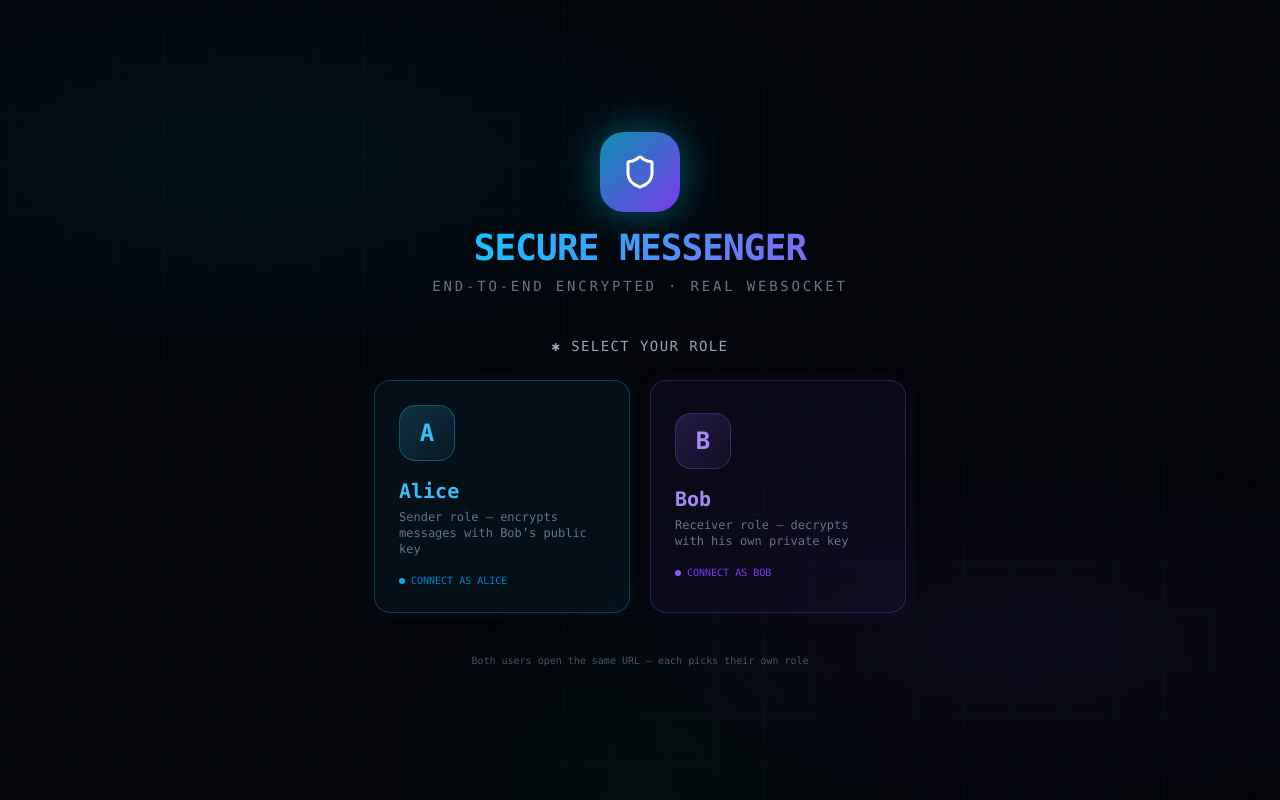
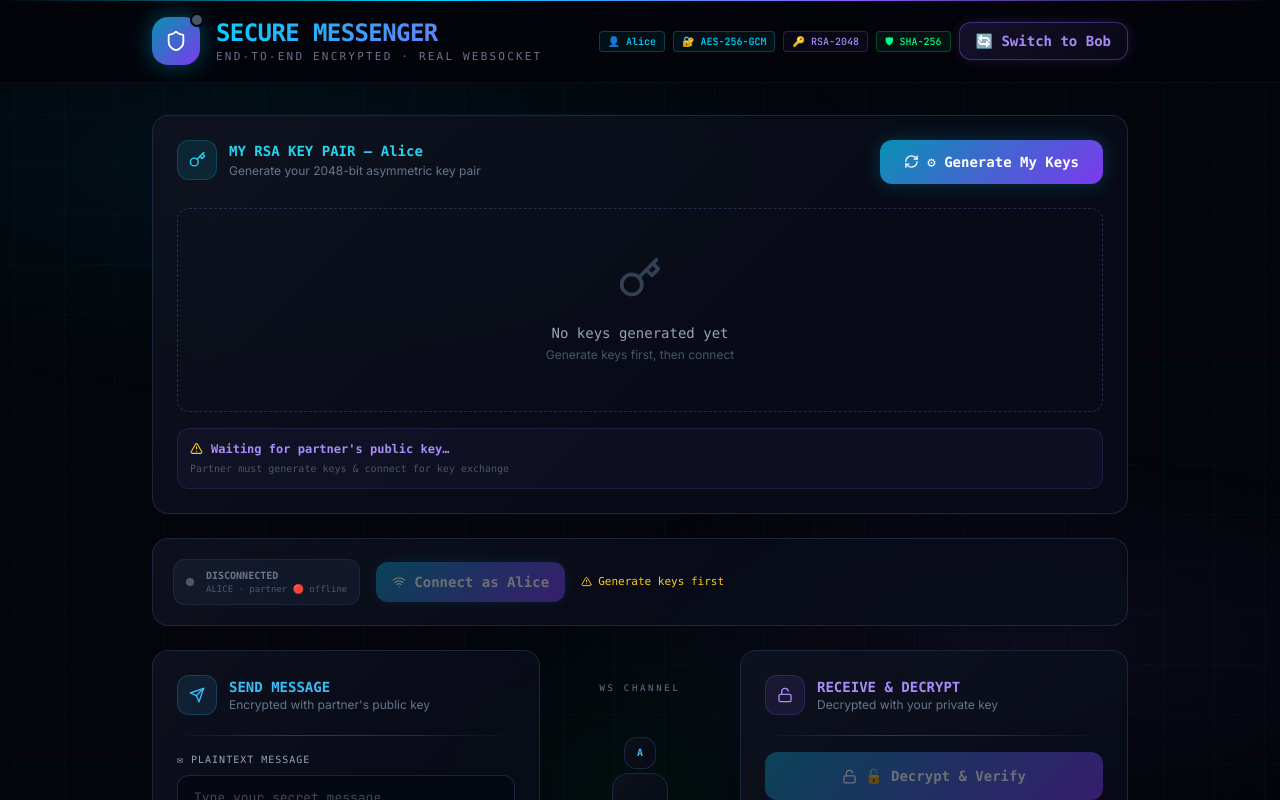
Before and after one commit to achwak-bahi/secure-messenger---Copie, a React (Vite) app: page / in a window 1280 px wide. Shown: the top 800 px of the page. Built offline with nearby package versions, Linux system fonts and the light colour scheme.

Commit message:
feat: auto-detect role from hostname (localhost=alice, ngrok=bob)

```diff
--- a/src/App.jsx
+++ b/src/App.jsx
@@ -8,7 +8,15 @@ import {
 import { generateRSAKeyPair, encryptMessage, decryptMessage } from './crypto/cryptoUtils'
 import { useSocket } from './hooks/useSocket'
 
-// ── UI helpers ───────────────────────────────────────────────────
+// ── auto-detect role from hostname ───────────────────────────
+// localhost  → alice
+// ngrok URL  → bob
+const detectRole = () =>
+  window.location.hostname === 'localhost' || window.location.hostname === '127.0.0.1'
+    ? 'alice'
+    : 'bob'
+
+// ── UI helpers ───────────────────────────────────────────────
 const Chip = ({ color = 'gray', children }) => (
   <span className={`chip chip-${color}`}>{children}</span>
 )
@@ -117,77 +125,12 @@ const NetworkChannel = ({ aliceConnected, bobConnected, hasPacket, simulateAttac
   )
 }
 
-// ══ ROLE SELECTION SPLASH SCREEN ════════════════════════════════════
-const RoleSelector = ({ onSelect }) => (
-  <div className="min-h-screen flex items-center justify-center" style={{ position: 'relative', zIndex: 1 }}>
-    <div className="text-center space-y-10 px-6">
-      {/* Logo */}
-      <div className="flex flex-col items-center gap-4">
-        <div className="w-20 h-20 rounded-3xl flex items-center justify-center"
-          style={{ background: 'linear-gradient(135deg, #0891b2, #7c3aed)', boxShadow: '0 0 40px rgba(0,212,255,0.4)' }}>
-          <Shield size={36} className="text-white" />
-        </div>
-        <div>
-          <h1 className="text-4xl font-black font-mono grad-cyan-violet tracking-tight">SECURE MESSENGER</h1>
-          <p className="text-slate-500 font-mono text-sm tracking-[0.2em] mt-2">END-TO-END ENCRYPTED · REAL WEBSOCKET</p>
-        </div>
-      </div>
-
-      {/* Role cards */}
-      <div>
-        <p className="text-slate-400 font-mono text-sm mb-6 tracking-widest">✱ SELECT YOUR ROLE</p>
-        <div className="flex flex-col sm:flex-row gap-5 justify-center">
-
-          {/* Alice */}
-          <button onClick={() => onSelect('alice')}
-            className="group relative w-64 rounded-2xl p-6 text-left transition-all duration-300 hover:scale-105"
-            style={{ background: 'rgba(56,189,248,0.06)', border: '1px solid rgba(56,189,248,0.25)', boxShadow: '0 0 20px rgba(56,189,248,0.08)' }}
-            onMouseEnter={e => e.currentTarget.style.boxShadow = '0 0 30px rgba(56,189,248,0.25)'}
-            onMouseLeave={e => e.currentTarget.style.boxShadow = '0 0 20px rgba(56,189,248,0.08)'}>
-            <div className="w-14 h-14 rounded-2xl flex items-center justify-center mb-4"
-              style={{ background: 'linear-gradient(135deg, rgba(56,189,248,0.2), rgba(56,189,248,0.05))', border: '1px solid rgba(56,189,248,0.3)' }}>
-              <span className="text-2xl font-black font-mono text-sky-400">A</span>
-            </div>
-            <p className="text-xl font-black font-mono text-sky-400 mb-1">Alice</p>
-            <p className="text-xs text-slate-500 font-mono">Sender role — encrypts messages with Bob’s public key</p>
-            <div className="mt-4 flex items-center gap-1.5">
-              <span className="w-1.5 h-1.5 rounded-full bg-sky-500" />
-              <span className="text-[10px] font-mono text-sky-600">CONNECT AS ALICE</span>
-            </div>
-          </button>
-
-          {/* Bob */}
-          <button onClick={() => onSelect('bob')}
-            className="group relative w-64 rounded-2xl p-6 text-left transition-all duration-300 hover:scale-105"
-            style={{ background: 'rgba(139,92,246,0.06)', border: '1px solid rgba(139,92,246,0.25)', boxShadow: '0 0 20px rgba(139,92,246,0.08)' }}
-            onMouseEnter={e => e.currentTarget.style.boxShadow = '0 0 30px rgba(139,92,246,0.25)'}
-            onMouseLeave={e => e.currentTarget.style.boxShadow = '0 0 20px rgba(139,92,246,0.08)'}>
-            <div className="w-14 h-14 rounded-2xl flex items-center justify-center mb-4"
-              style={{ background: 'linear-gradient(135deg, rgba(139,92,246,0.2), rgba(139,92,246,0.05))', border: '1px solid rgba(139,92,246,0.3)' }}>
-              <span className="text-2xl font-black font-mono text-violet-400">B</span>
-            </div>
-            <p className="text-xl font-black font-mono text-violet-400 mb-1">Bob</p>
-            <p className="text-xs text-slate-500 font-mono">Receiver role — decrypts with his own private key</p>
-            <div className="mt-4 flex items-center gap-1.5">
-              <span className="w-1.5 h-1.5 rounded-full bg-violet-500" />
-              <span className="text-[10px] font-mono text-violet-600">CONNECT AS BOB</span>
-            </div>
-          </button>
-        </div>
-      </div>
-
-      <p className="text-[10px] text-slate-600 font-mono">
-        Both users open the same URL — each picks their own role
-      </p>
-    </div>
-  </div>
-)
-
 // ════════════════════════════════════════════════════════════
 // MAIN APP
 // ════════════════════════════════════════════════════════════
 export default function App() {
-  const [role, setRole] = useState(null)   // null = not chosen yet
+  // role is auto-detected from hostname, then can be toggled manually
+  const [role, setRole] = useState(detectRole)
   const isAlice   = role === 'alice'
   const roleLabel = isAlice ? 'Alice' : 'Bob'
   const chipColor = isAlice ? 'cyan' : 'violet'
@@ -208,11 +151,12 @@ export default function App() {
   const [showInspector,    setShowInspector]    = useState(false)
   const [msgCount,         setMsgCount]         = useState(0)
 
-  const socket = useSocket(role || 'alice')
+  const socket = useSocket(role)
 
+  // switch role + reset all state
   const handleRoleSwitch = () => {
     socket.disconnect()
-    setRole(null)   // back to splash screen
+    setRole(r => r === 'alice' ? 'bob' : 'alice')
     setMyKeys(null); setPartnerCryptoKey(null)
     setEncryptedPacket(null); setDecryptResult(null)
     setSteps([]); setMessage('')
@@ -272,16 +216,16 @@ export default function App() {
     setDecrypting(false)
   }
 
-  // ══ Show splash screen if no role chosen yet ══
-  if (!role) return <RoleSelector onSelect={setRole} />
-
   return (
     <div className="min-h-screen" style={{ position: 'relative', zIndex: 1 }}>
+
+      {/* HEADER */}
       <header className="sticky top-0 z-50 border-b border-white/[0.04] scanline-overlay"
         style={{ background: 'rgba(3,5,10,0.92)', backdropFilter: 'blur(24px)' }}>
         <div className="h-px" style={{ background: 'linear-gradient(90deg, transparent, #00d4ff, #8b5cf6, transparent)' }} />
         <div className="max-w-5xl mx-auto px-6 py-4">
           <div className="flex items-center justify-between gap-4 flex-wrap">
+            {/* Logo */}
             <div className="flex items-center gap-4">
               <div className="relative">
                 <div className="w-12 h-12 rounded-2xl flex items-center justify-center"
@@ -296,19 +240,28 @@ export default function App() {
                 <p className="text-[11px] text-slate-500 font-mono tracking-[0.2em]">END-TO-END ENCRYPTED · REAL WEBSOCKET</p>
               </div>
             </div>
+
+            {/* Chips + Switch Role */}
             <div className="flex items-center gap-2 flex-wrap">
               <Chip color={chipColor}>👤 {roleLabel}</Chip>
               <Chip color="cyan">🔐 AES-256-GCM</Chip>
               <Chip color="violet">🔑 RSA-2048</Chip>
               <Chip color="green">🛡 SHA-256</Chip>
-              <button onClick={handleRoleSwitch}
+
+              {/* Toggle button — shows where you'll switch TO */}
+              <button
+                onClick={handleRoleSwitch}
                 className="flex items-center gap-2 px-4 py-2 rounded-xl font-mono text-sm font-bold transition-all"
                 style={{
-                  background: 'rgba(30,45,74,0.4)',
-                  border: '1px solid rgba(100,116,139,0.3)',
-                  color: '#94a3b8',
-                }}>
-                🔄 Switch Role
+                  background: isAlice
+                    ? 'linear-gradient(135deg, rgba(139,92,246,0.15), rgba(139,92,246,0.05))'
+                    : 'linear-gradient(135deg, rgba(56,189,248,0.15), rgba(56,189,248,0.05))',
+                  border: isAlice ? '1px solid rgba(139,92,246,0.4)' : '1px solid rgba(56,189,248,0.4)',
+                  color: isAlice ? '#a78bfa' : '#38bdf8',
+                  boxShadow: isAlice ? '0 0 12px rgba(139,92,246,0.2)' : '0 0 12px rgba(56,189,248,0.2)',
+                }}
+              >
+                {isAlice ? '🔄 Switch to Bob' : '🔄 Switch to Alice'}
               </button>
             </div>
           </div>
@@ -316,6 +269,8 @@ export default function App() {
       </header>
 
       <main className="max-w-5xl mx-auto px-6 py-8 space-y-6">
+
+        {/* KEY MANAGEMENT */}
         <GlassCard glow={myKeys ? 'glow-cyan' : ''} className="p-6">
           <div className="flex items-start justify-between mb-6 gap-4 flex-wrap">
             <div className="flex items-center gap-3">
@@ -334,6 +289,7 @@ export default function App() {
               {loadingKeys ? 'Generating…' : '⚙ Generate My Keys'}
             </button>
           </div>
+
           {myKeys ? (
             <div className="grid md:grid-cols-2 gap-4 anim-fade-in">
               <div className="rounded-xl p-4" style={{ background: 'rgba(0,255,136,0.04)', border: '1px solid rgba(0,255,136,0.15)' }}>
@@ -355,6 +311,7 @@ export default function App() {
                   {myKeys.publicKeyPEM}
                 </pre>
               </div>
+
               <div className="rounded-xl p-4" style={{ background: 'rgba(255,51,102,0.04)', border: '1px solid rgba(255,51,102,0.15)' }}>
                 <div className="flex items-center justify-between mb-3">
                   <div className="flex items-center gap-2">
@@ -391,6 +348,7 @@ export default function App() {
               <p className="text-slate-600 text-xs mt-1">Generate keys first, then connect</p>
             </div>
           )}
+
           <div className="mt-4 p-3 rounded-xl" style={{ background: 'rgba(139,92,246,0.05)', border: '1px solid rgba(139,92,246,0.15)' }}>
             <p className="text-xs font-mono font-bold text-violet-400 flex items-center gap-2">
               {partnerCryptoKey
@@ -404,6 +362,7 @@ export default function App() {
           </div>
         </GlassCard>
 
+        {/* CONNECTION */}
         <GlassCard className="p-5">
           <div className="flex items-center gap-4 flex-wrap">
             <SocketBadge status={socket.status} partnerOnline={socket.partnerOnline} role={role} />
@@ -425,7 +384,10 @@ export default function App() {
           </div>
         </GlassCard>
 
+        {/* SEND / RECEIVE */}
         <div className="grid grid-cols-1 lg:grid-cols-[1fr_160px_1fr] gap-5 items-start">
+
+          {/* SEND */}
           <GlassCard className="p-6">
             <div className="flex items-center gap-3 mb-5">
               <div className="w-10 h-10 rounded-xl flex items-center justify-center"
@@ -480,6 +442,7 @@ export default function App() {
             )}
           </GlassCard>
 
+          {/* CHANNEL */}
           <div className="flex flex-col items-center gap-3 pt-4 lg:pt-8">
             <span className="text-[9px] font-mono text-slate-500 tracking-[0.3em]">WS CHANNEL</span>
             <NetworkChannel aliceConnected={socket.connected} bobConnected={socket.partnerOnline}
@@ -496,6 +459,7 @@ export default function App() {
             </div>
           </div>
 
+          {/* RECEIVE */}
           <GlassCard glow={decryptResult ? (decryptResult.integrityOk ? 'glow-green' : 'glow-red') : ''} className="p-6">
             <div className="flex items-center gap-3 mb-5">
               <div className="w-10 h-10 rounded-xl flex items-center justify-center"
@@ -584,6 +548,7 @@ export default function App() {
           </GlassCard>
         </div>
 
+        {/* PACKET INSPECTOR */}
         {encryptedPacket && (
           <GlassCard className="overflow-hidden">
             <button onClick={() => setShowInspector(p => !p)}
```
